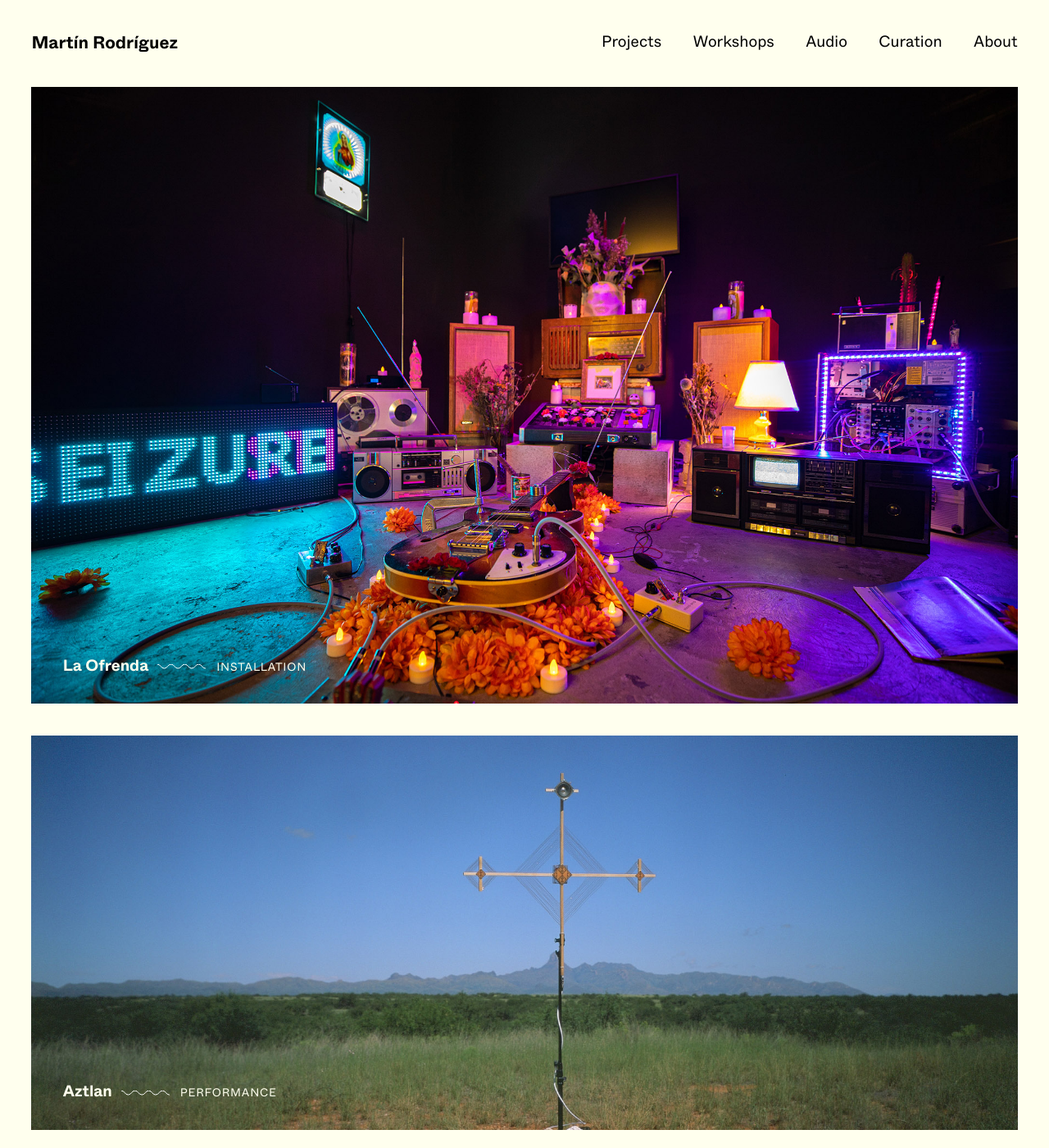
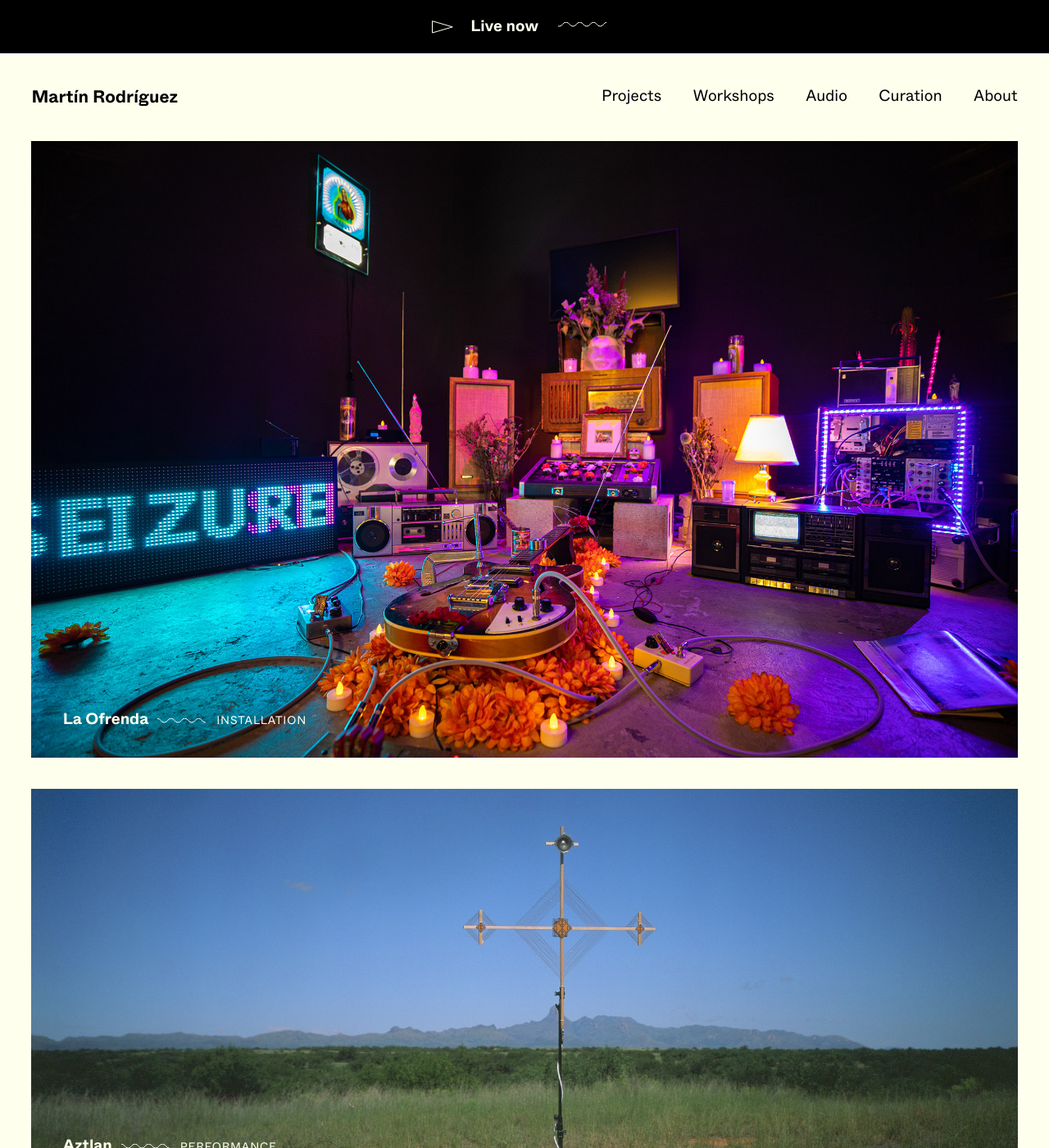
Before and after one commit to etienne/rdzwebsite, a Jekyll site: the page built from index.html, in a window 1280 px wide and 1400 px high. Shown: the whole window at 82% size. Built offline with Jekyll 4.4.1, drawn with Linux system fonts in a browser that asks for light colours.

Commit message:
Implement rough version of audioPlayer

```diff
--- /dev/null
+++ b/_includes/audioPlayer.html
@@ -0,0 +1,8 @@
+<section class="audioPlayer">
+  <button class="play">
+    <img src="/assets/images/play.svg" alt="Play">
+  </button>
+  <span class="live">Live now</span>
+  <span class="playbackIndicator">Currently Paused</span>
+  <span class="title">In Search of Aztlan</span>
+</section>
--- a/_layouts/default.html
+++ b/_layouts/default.html
@@ -7,6 +7,7 @@
     <link rel="stylesheet" href="{{ "/assets/css/main.css" | relative_url }}">
   </head>
   <body class="{{ page.slug }}">
+    {% include audioPlayer.html %}
     {% include header.html %}
     {{ content }}
     {% include footer.html %}
--- /dev/null
+++ b/_sass/audioPlayer.scss
@@ -0,0 +1,48 @@
+.audioPlayer {
+  background-color: $bodyColor;
+  color: $backgroundColor;
+  position: relative;
+  width: 100vw;
+  left: 50%;
+  right: 50%;
+  margin-left: -50vw;
+  margin-right: -50vw;
+  text-align: center;
+  padding: $spacer1 0;
+
+  button {
+    position: relative;
+    top: 3px;
+    background: transparent;
+    border: 0;
+    margin-right: 0.5rem;
+  }
+
+  .live {
+    font-weight: bold;
+  }
+
+  .playbackIndicator {
+    display: inline-block;
+    width: 59px;
+    height: 20px;
+    background: url("/assets/images/wave-loop.svg") repeat-x;
+    text-indent: -9999px;
+    margin: 0 1rem;
+    animation: 0.5s waveloop linear infinite;
+  }
+
+  .title {
+    display: none;
+  }
+}
+
+@keyframes waveloop {
+  from {
+    background-position-x: 0;
+  }
+
+  to {
+    background-position-x: -17px;
+  }
+}
--- a/assets/css/main.scss
+++ b/assets/css/main.scss
@@ -6,6 +6,7 @@
 @import "base";
 
 @import "archivedProjects";
+@import "audioPlayer";
 @import "audioRow";
 @import "audioTile";
 @import "columns";
--- a/assets/scripts/main.js
+++ b/assets/scripts/main.js
@@ -1,12 +1,24 @@
 var header = document.querySelector('.header');
-var button = document.querySelector('.header button');
+var menuButton = document.querySelector('.header button');
+var audioPlayer = document.querySelector('.audioPlayer');
+var playButton = document.querySelector('.audioPlayer button.play');
 
 document.querySelector('.header button').addEventListener('click', function() {
   if (header.className == 'showMenu') {
     header.className = 'hideMenu';
-    button.className = 'open';
+    menuButton.className = 'open';
   } else {
     header.className = 'showMenu';
-    button.className = 'close';
+    menuButton.className = 'close';
   }
 });
+
+document.querySelector('.audioPlayer button.play').addEventListener('click', function() {
+  if (audioPlayer.classList.contains('playing')) {
+    audioPlayer.classList.remove('playing');
+    document.querySelector('.audioPlayer button.play img').src = '/assets/images/play.svg';
+  } else {
+    audioPlayer.classList.add('playing');
+    document.querySelector('.audioPlayer button.play img').src = '/assets/images/pause.svg';
+  }
+});
```
Also changed, not shown: assets/images/pause.svg (added), assets/images/play.svg (added), assets/images/wave-loop.svg (added).
